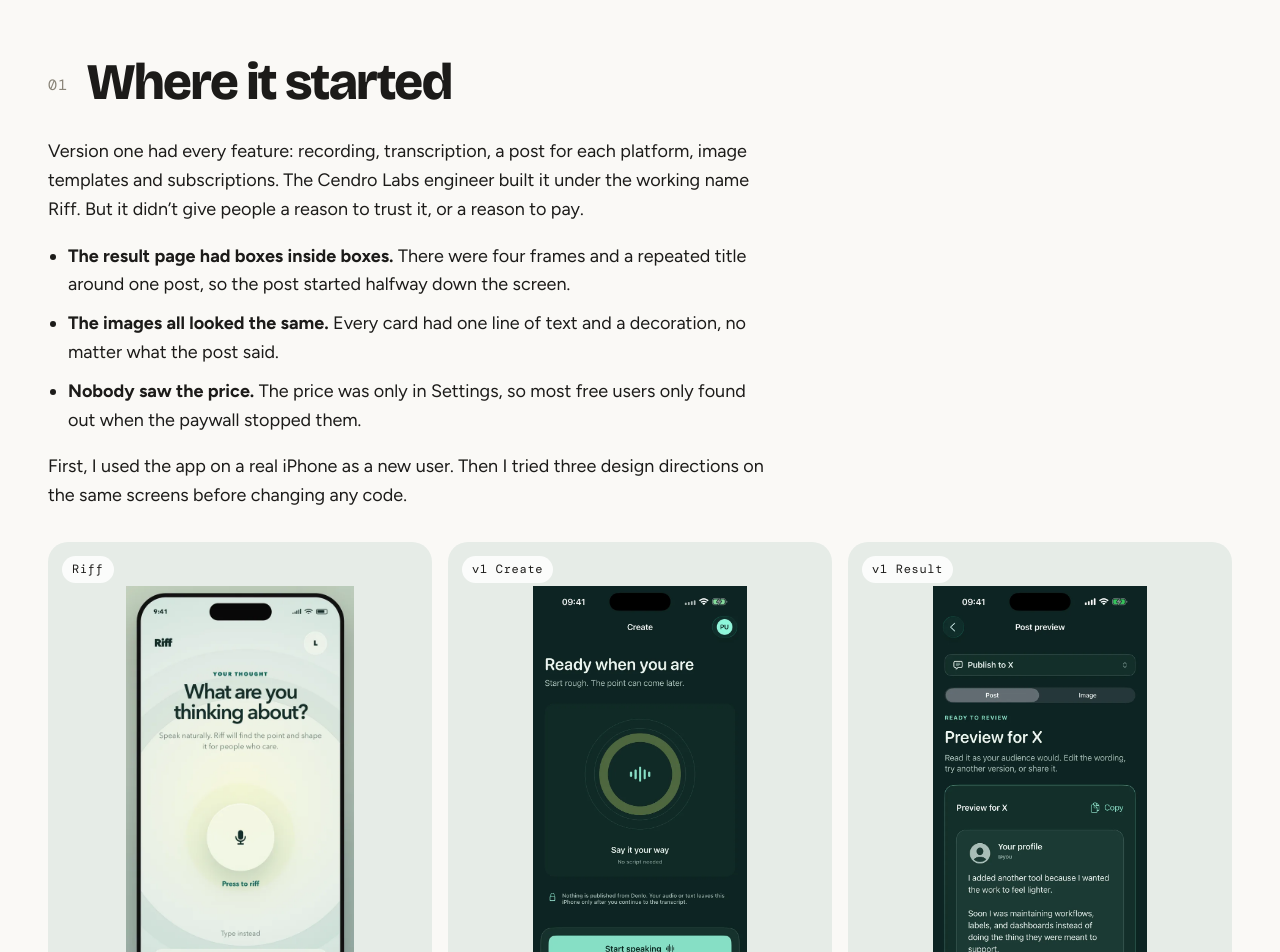
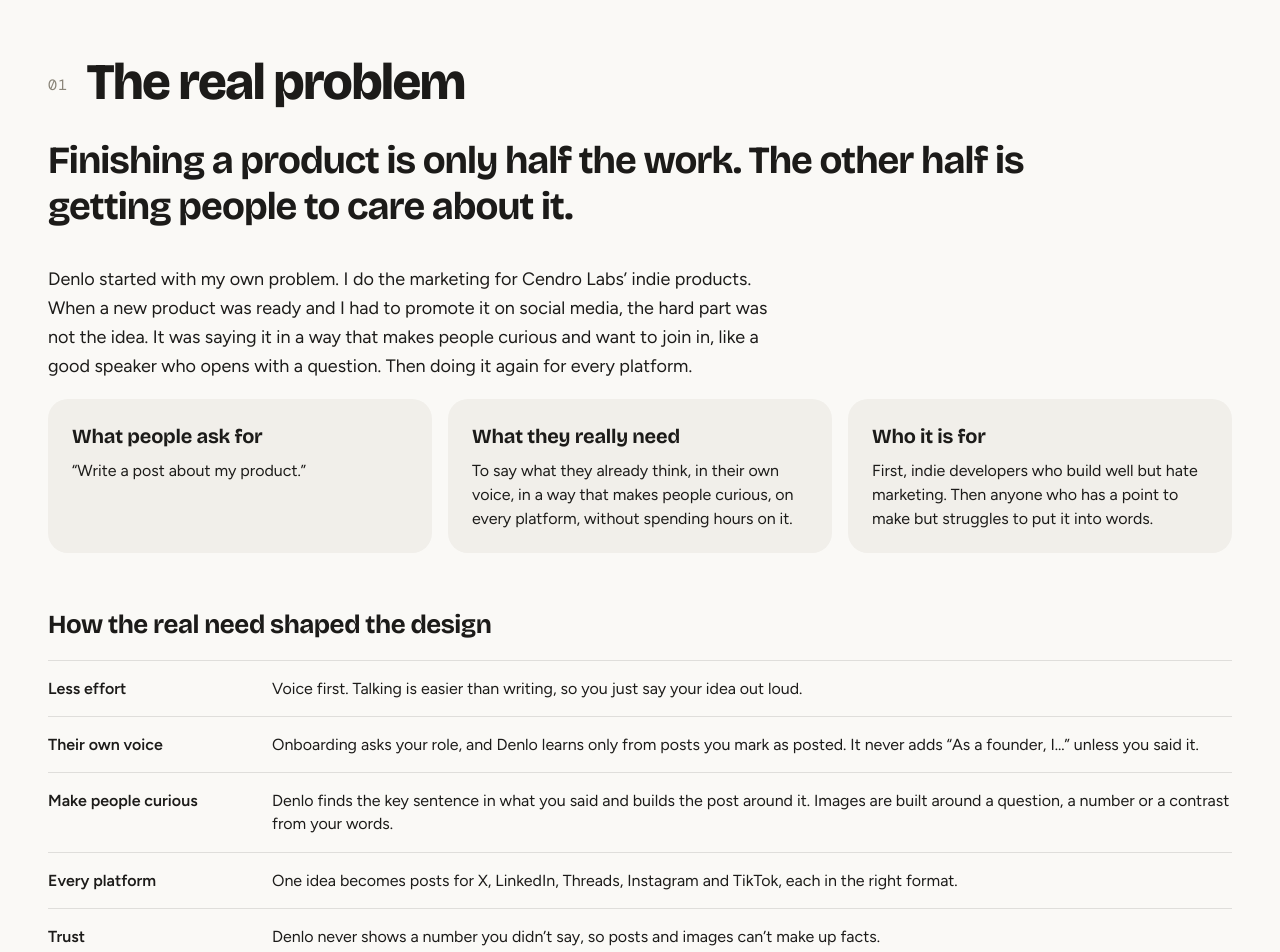
Before and after one commit to suio03/studio-su, a Next.js app: page /work/denlo in a window 1280 px wide. Shown: the part 1020-1972 px from the top of the page. Built offline with nearby package versions, Linux system fonts and the light colour scheme; a web font is replaced by a local one.

Commit message:
Denlo: add 'The real problem' section (real need and how it shaped the design)
Co-Authored-By: Claude Opus 5.5 <noreply@anthropic.com>
Claude-Session: https://claude.ai/code/session_011pmQA82o72cg5JXLqfxabh

```diff
--- a/src/app/work/case.module.css
+++ b/src/app/work/case.module.css
@@ -290,3 +290,6 @@
 @media (max-width: 600px) {
   .turns { grid-template-columns: 1fr; }
 }
+
+.need2 { grid-template-columns: 200px 1fr; }
+@media (max-width: 900px) { .need2 { grid-template-columns: 1fr; } .need2 .logWhat { grid-column: auto; } }
--- a/src/app/work/denlo/page.tsx
+++ b/src/app/work/denlo/page.tsx
@@ -19,6 +19,20 @@ function Cmp(p: { items: Shot[]; cap?: string; short?: boolean; tall?: boolean }
 const PLUM = '#4A1F5C';
 const LILAC = '#EFE8F2';
 const PROTO = '#EEECEA'; // background baked into the prototype mockups
+
+const NEED: [string, string][] = [
+  ['What people ask for', '“Write a post about my product.”'],
+  ['What they really need', 'To say what they already think, in their own voice, in a way that makes people curious, on every platform, without spending hours on it.'],
+  ['Who it is for', 'First, indie developers who build well but hate marketing. Then anyone who has a point to make but struggles to put it into words.'],
+];
+
+const NEED_MAP: [string, string][] = [
+  ['Less effort', 'Voice first. Talking is easier than writing, so you just say your idea out loud.'],
+  ['Their own voice', 'Onboarding asks your role, and Denlo learns only from posts you mark as posted. It never adds “As a founder, I…” unless you said it.'],
+  ['Make people curious', 'Denlo finds the key sentence in what you said and builds the post around it. Images are built around a question, a number or a contrast from your words.'],
+  ['Every platform', 'One idea becomes posts for X, LinkedIn, Threads, Instagram and TikTok, each in the right format.'],
+  ['Trust', 'Denlo never shows a number you didn’t say, so posts and images can’t make up facts.'],
+];
 
 const SNAPSHOT: [string, string][] = [
   ['Role', 'Product designer. I led the redesign: visual style, flows, motion and the App Store page'],
@@ -115,7 +129,29 @@ export default function DenloCaseStudy() {
 
       <main className={s.body}>
         <section className={s.block}>
-          <h2><span className={s.num}>01</span>Where it started</h2>
+          <h2><span className={s.num}>01</span>The real problem</h2>
+          <p className={s.question}>Finishing a product is only half the work. The other half is getting people to care about it.</p>
+          <div className={s.prose}>
+            <p>Denlo started with my own problem. I do the marketing for Cendro Labs’ indie products. When a new product was ready and I had to promote it on social media, the hard part was not the idea. It was saying it in a way that makes people curious and want to join in, like a good speaker who opens with a question. Then doing it again for every platform.</p>
+          </div>
+          <ol className={s.cards}>
+            {NEED.map(([t, d]) => (
+              <li key={t}><strong>{t}</strong><span>{d}</span></li>
+            ))}
+          </ol>
+          <h3 className={s.h3}>How the real need shaped the design</h3>
+          <div className={s.log}>
+            {NEED_MAP.map(([n, d], i) => (
+              <div key={i} className={`${s.logRow} ${s.need2}`}>
+                <div className={s.logArea}>{n}</div>
+                <div className={s.logWhat}>{d}</div>
+              </div>
+            ))}
+          </div>
+        </section>
+
+        <section className={s.block}>
+          <h2><span className={s.num}>02</span>Where it started</h2>
           <div className={s.prose}>
             <p>Version one had every feature: recording, transcription, a post for each platform, image templates and subscriptions. The Cendro Labs engineer built it under the working name Riff. But it didn’t give people a reason to trust it, or a reason to pay.</p>
             <ul>
@@ -133,7 +169,7 @@ export default function DenloCaseStudy() {
         </section>
 
         <section className={s.block}>
-          <h2><span className={s.num}>02</span>The biggest decision</h2>
+          <h2><span className={s.num}>03</span>The biggest decision</h2>
           <div className={s.stopBand}>
             <span className={s.tag}>28 – 29 September</span>
             <h3>I stopped the launch.</h3>
@@ -157,7 +193,7 @@ export default function DenloCaseStudy() {
         </section>
 
         <section className={s.block}>
-          <h2><span className={s.num}>03</span>Key decisions</h2>
+          <h2><span className={s.num}>04</span>Key decisions</h2>
 
           <article className={s.decision}>
             <h3>1. A coloured stage instead of a form</h3>
@@ -241,7 +277,7 @@ export default function DenloCaseStudy() {
         </section>
 
         <section className={s.block}>
-          <h2><span className={s.num}>04</span>Four turning points</h2>
+          <h2><span className={s.num}>05</span>Four turning points</h2>
           <ol className={s.turns}>
             {TURNS.map(([t, ft, d], i) => (
               <li key={t}><span className={s.stepN}>0{i + 1}</span><strong>{t}</strong><span className={s.fromTo}>{ft}</span><span>{d}</span></li>
@@ -262,7 +298,7 @@ export default function DenloCaseStudy() {
         </section>
 
         <section className={s.block}>
-          <h2><span className={s.num}>05</span>Outcome</h2>
+          <h2><span className={s.num}>06</span>Outcome</h2>
           <div className={s.stats}>
             <div><strong>7 days</strong>From the first design direction to launch on the App Store.</div>
             <div><strong>1 withdrawal</strong>My choice, so real users would see a finished app.</div>
```
